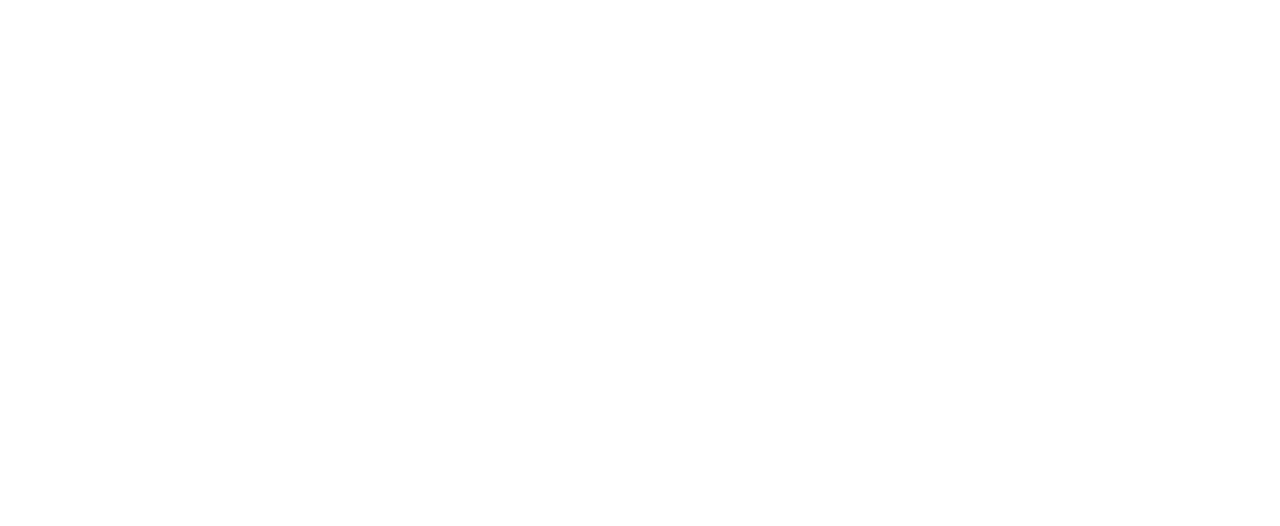
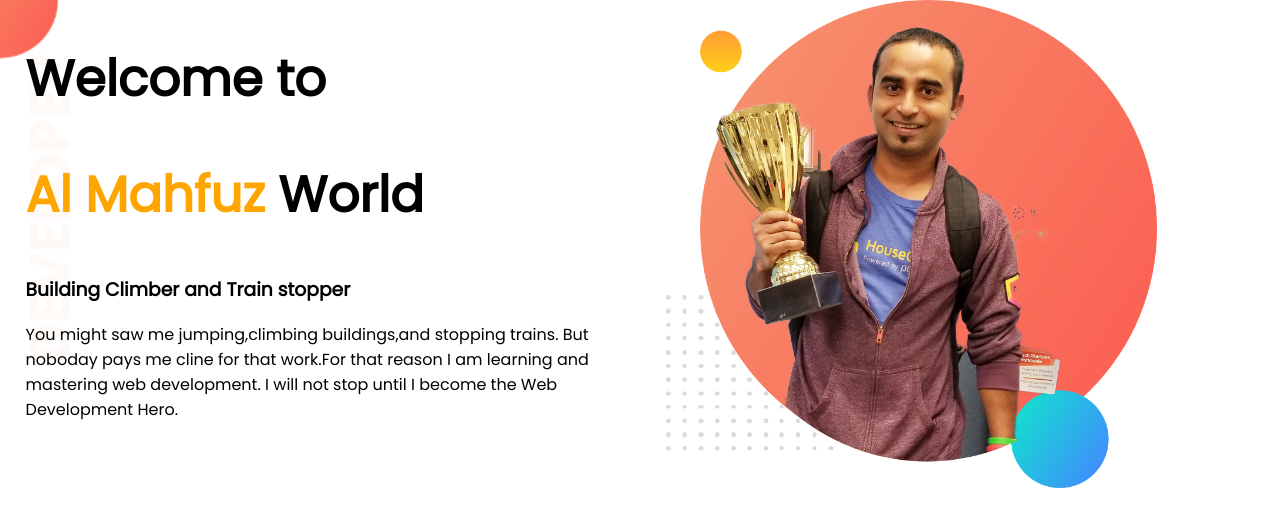
Before and after one commit to almahfuzhossen/my-first-portfolio, a plain HTML site: page index.html in a window 1280 px wide. Drawn offline with Linux system fonts and the light colour scheme.

Commit message:
git commit first

```diff
--- a/index.html
+++ b/index.html
@@ -5,9 +5,24 @@
     <meta http-equiv="X-UA-Compatible" content="IE=edge">
     <meta name="viewport" content="width=device-width, initial-scale=1.0">
     <title>my first portfolio</title>
+    <link rel="preconnect" href="https://fonts.googleapis.com">
+    <link rel="preconnect" href="https://fonts.gstatic.com" crossorigin>
+    <link href="https://fonts.googleapis.com/css2?family=Poppins&display=swap" rel="stylesheet">
     <link rel="stylesheet" href="style.css">
 </head>
 <body>
+    <section class="top-banner">
 
+        <div class="half-width">
+            <h1>Welcome to</h1>
+            <h1><span class="color-orange">Al Mahfuz</span> World</h1>
+            <h3>Building Climber and Train stopper</h3>
+            <p>You might saw me jumping,climbing buildings,and stopping trains. But noboday pays me cline for that work.For that reason I am learning and mastering web development. I will not stop until I become the Web Development Hero.</p>
+         </div>
+
+        <div  class="half-width">
+            <img src="jhankar.png" alt="">
+        </div>
+    </section>
 </body>
 </html>
--- a/style.css
+++ b/style.css
@@ -0,0 +1,24 @@
+body{
+    font-family: 'Poppins', sans-serif;
+    margin: 0%;
+}
+h1{
+    font-size: 50px;
+}
+.color-orange{
+      color: orange;
+}
+section{
+    display: flex;
+}
+.half-width{
+    width: 50%;
+    padding-left: 2%;
+}
+.half-width img{
+    width: 80%;
+}
+.top-banner{
+    background-image: url(top-banner.png);
+    background-repeat: no-repeat;
+}
```
Also changed, not shown: dream-bg.png (added), exp-bg.png (added), jhankar.png (added), jhankar2.png (added), my-bg.png (added), my-bg2.png (added), top-banner.png (added).
